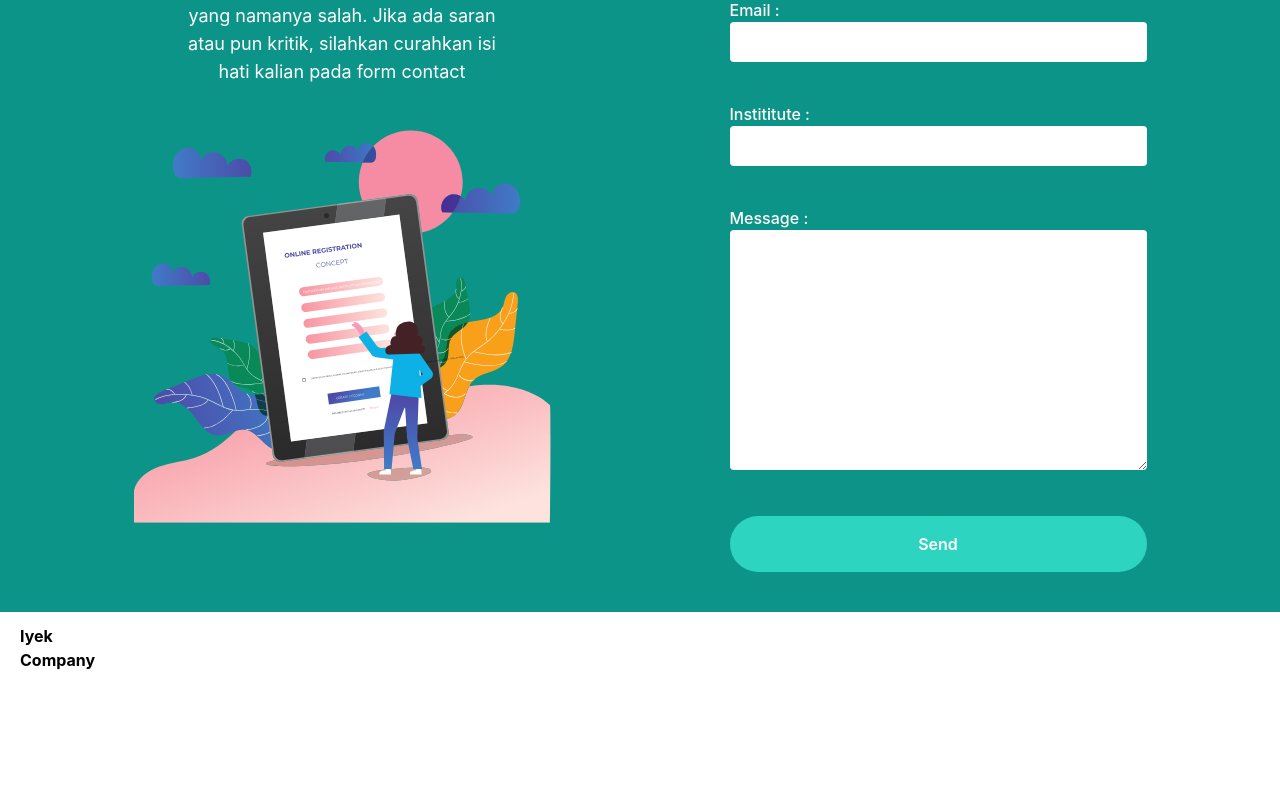
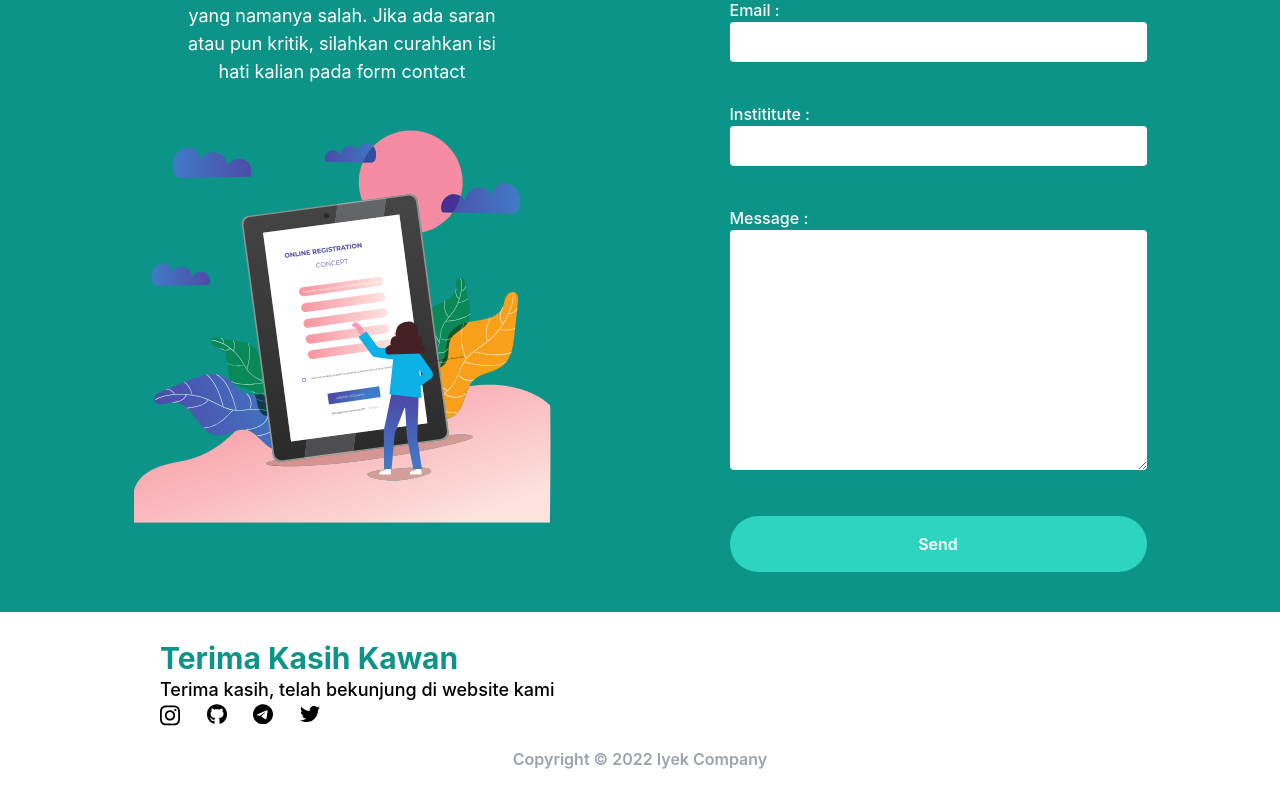
Before and after one commit to muhammadalief19/final-project, a React (Create React App) app: page / in a window 1280 px wide. Shown: the part 3861-4660 px from the top of the page. Before the commit the page ends 4545 px from the top, so only its background shows below. Built offline with nearby package versions, Linux system fonts and the light colour scheme.

Commit message:
mempercantik UI footer

```diff
--- a/src/components/Footer.jsx
+++ b/src/components/Footer.jsx
@@ -1,11 +1,44 @@
+import { FontAwesomeIcon } from "@fortawesome/react-fontawesome";
 import React from "react";
+import {
+  faGithub,
+  faInstagram,
+  faTelegram,
+  faTwitter,
+} from "@fortawesome/free-brands-svg-icons";
 
 function Footer() {
   return (
     <>
-      <div className="w-full bg-white px-5 py-3 grid grid-cols-5">
-        <div className="w-full">
-          <p className="w-1/4 font-bold">Iyek Company</p>
+      <div className="w-full flex justify-center py-7">
+        <div className="w-3/4 grid grid-flow-row gap-y-5">
+          <div className="w-full">
+            <p className="text-3xl font-bold text-teal-600">
+              Terima Kasih Kawan
+            </p>
+            <p className="font-medium text-lg">
+              Terima kasih, telah bekunjung di website kami
+            </p>
+            <div className="w-40 flex justify-between">
+              <a href="" className="">
+                <FontAwesomeIcon class="w-5" icon={faInstagram} />
+              </a>
+              <a href="" className="">
+                <FontAwesomeIcon class="w-5" icon={faGithub} />
+              </a>
+              <a href="" className="">
+                <FontAwesomeIcon class="w-5" icon={faTelegram} />
+              </a>
+              <a href="" className="">
+                <FontAwesomeIcon class="w-5" icon={faTwitter} />
+              </a>
+            </div>
+          </div>
+          <div className="w-full">
+            <p className="text-center font-semibold text-gray-400">
+              Copyright © 2022 Iyek Company
+            </p>
+          </div>
         </div>
       </div>
     </>
```
